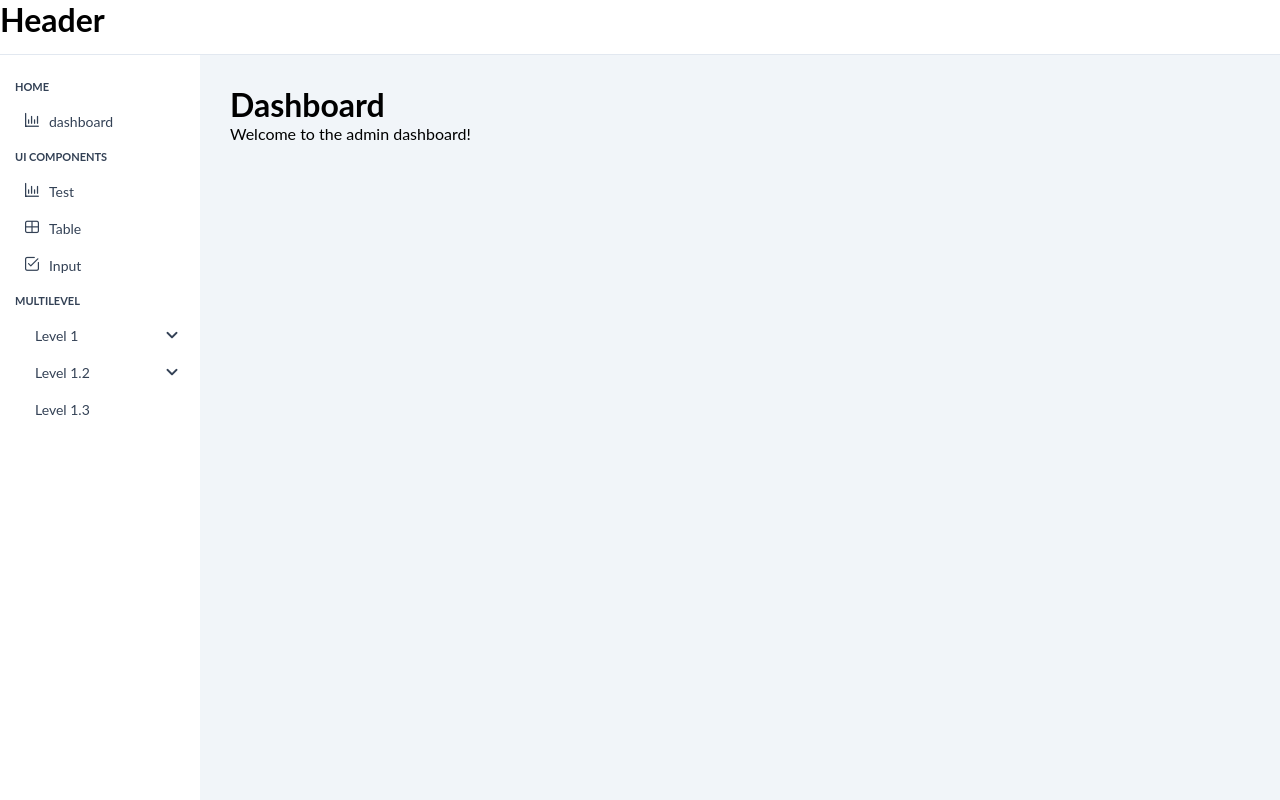
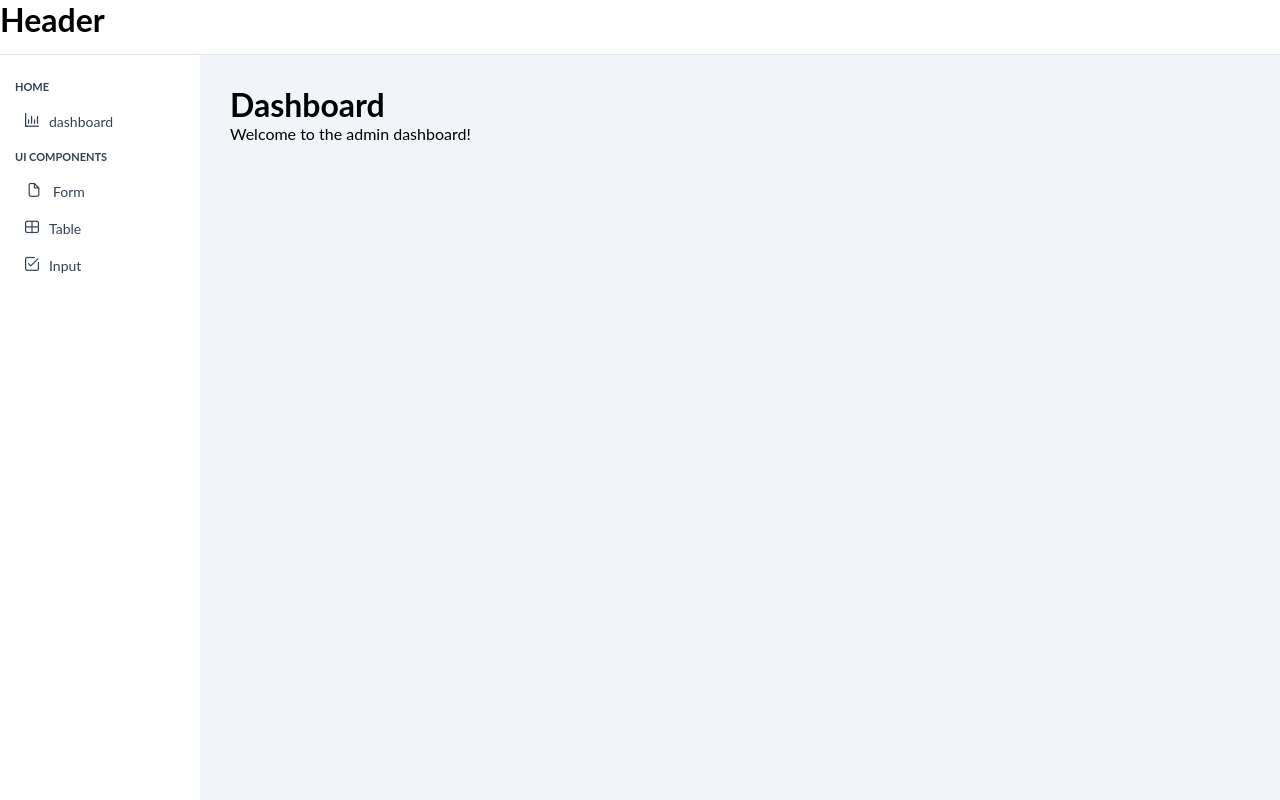
Before and after one commit to EzzatKhaqan/react-admin-dashboard, a React (Create React App) app: page /admin in a window 1280 px wide. Built offline with nearby package versions, Linux system fonts and the light colour scheme; a web font is replaced by a local one.

Commit message:
feat: remove unused manifest and robots files; restructure admin routes and add UI components for forms, inputs, and tables

```diff
--- a/src/layouts/admin/AppAdminSideBar.jsx
+++ b/src/layouts/admin/AppAdminSideBar.jsx
@@ -17,9 +17,9 @@ export const AppAdminSideBar = () => {
       label: 'UI Components',
       items: [
         {
-          label: 'Test',
-          icon: 'pi pi-chart-bar',
-          to: '/admin/test',
+          label: 'Form',
+          to: '/admin/ui-kits/form',
+          icon: 'pi pi-fw pi-file',
         },
         {
           label: 'Table',
@@ -33,24 +33,6 @@ export const AppAdminSideBar = () => {
         },
       ],
     },
-    {
-      label: 'Multilevel',
-      items: [
-        {
-          label: 'Level 1',
-          items: [
-            {
-              label: 'Level 1.2',
-              items: [
-                {
-                  label: 'Level 1.3',
-                },
-              ],
-            },
-          ],
-        },
-      ],
-    },
   ]);
 
   return (
--- /dev/null
+++ b/src/modules/admin/uikit/Form.jsx
@@ -0,0 +1,7 @@
+export const Form = () => {
+  return (
+    <>
+      <h1>Form</h1>
+    </>
+  );
+};
--- /dev/null
+++ b/src/modules/admin/uikit/Input.jsx
@@ -0,0 +1,7 @@
+export const Input = () => {
+  return (
+    <>
+      <h1>Inputs</h1>
+    </>
+  );
+};
--- /dev/null
+++ b/src/modules/admin/uikit/Table.jsx
@@ -0,0 +1,10 @@
+import { DataTable } from '../../../shared';
+
+export const Table = () => {
+  return (
+    <>
+      <h1>This is Datatable</h1>
+      <DataTable />
+    </>
+  );
+};
--- /dev/null
+++ b/src/shared/components/Table/DataTable.jsx
@@ -0,0 +1,9 @@
+export const DataTable = () => {
+  return (
+    <>
+      <div className="table-wrapper">
+        <h1>Table</h1>
+      </div>
+    </>
+  );
+};
--- a/src/shared/index.js
+++ b/src/shared/index.js
@@ -1,3 +1,5 @@
 //Components
-export { Menu } from "./components/menu/Menu.jsx";
-export { MenuItem } from "./components/menu/MenuItem.jsx";
+export { Menu } from './components/menu/Menu.jsx';
+export { MenuItem } from './components/menu/MenuItem.jsx';
+
+export { DataTable } from './components/Table/DataTable.jsx';
```
Also changed, not shown: src/shared/routes/admin/AdminRoutes.jsx (+32 -16 lines), public/manifest.json (deleted), public/robots.txt (deleted).
